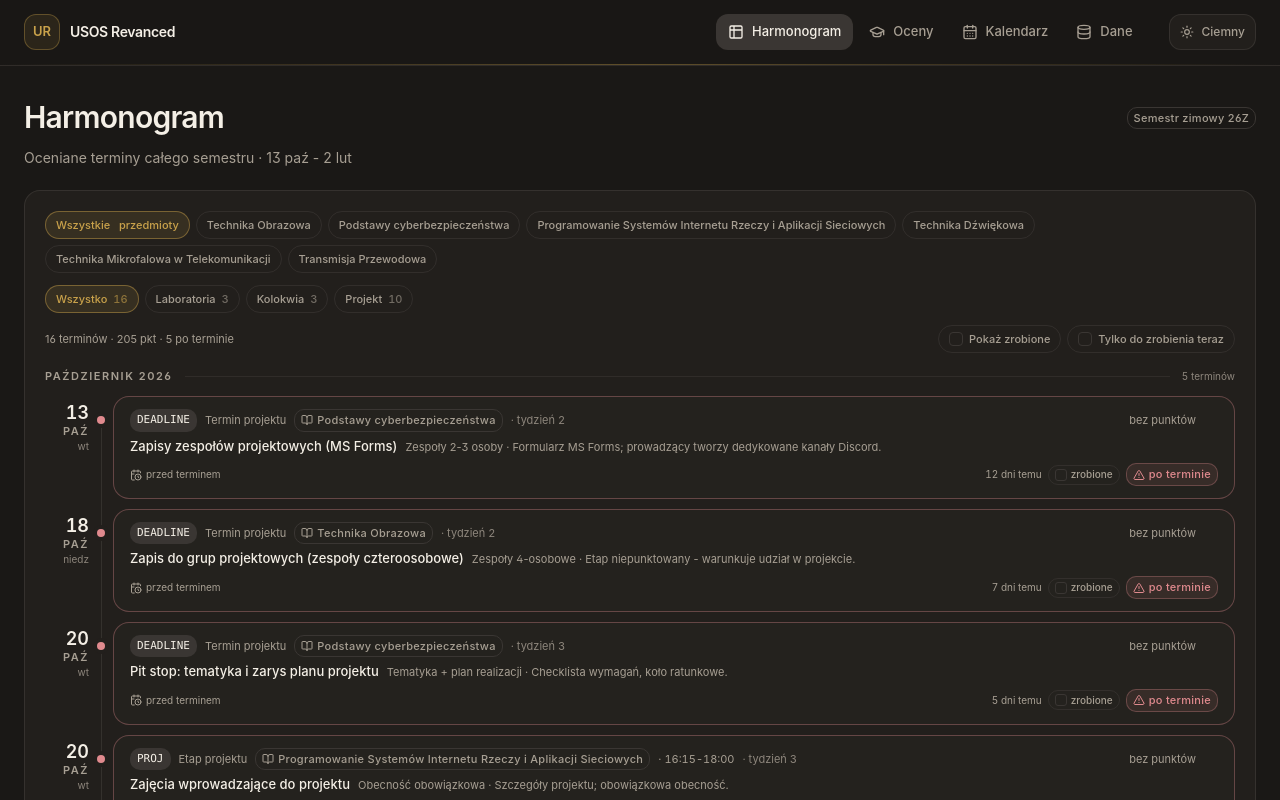
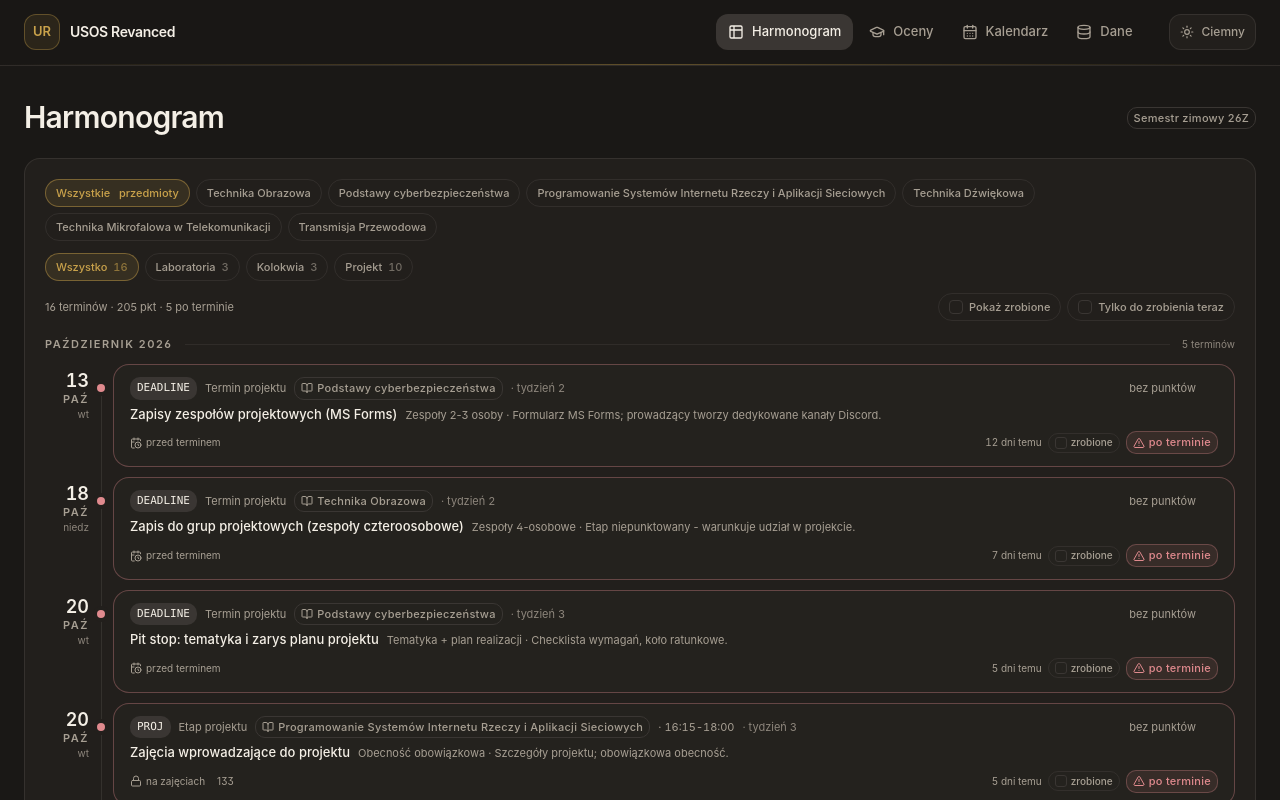
Before and after one commit to Viiico/UsosRevanced, a Nuxt app: page /harmonogram in a window 1280 px wide. Shown: the top 800 px of the page. Built offline with nearby package versions, Linux system fonts and the light colour scheme.

Commit message:
fix(harmonogram): kod przedmiotu w nagłówku karty poniżej xl, szczegóły przenoszone całym blokiem; bez podtytułu

```diff
--- a/app/pages/harmonogram.vue
+++ b/app/pages/harmonogram.vue
@@ -17,7 +17,6 @@ import {
 } from '~/lib/node-meta'
 import {
   dayOfMonth,
-  formatDate,
   formatWeekday,
   monthLabel,
   monthShort,
@@ -100,12 +99,6 @@ const stats = computed(() => ({
   points: visible.value.reduce((sum, term) => sum + (term.pointsMax ?? 0), 0),
 }))
 
-const range = computed(() => {
-  if (!items.value.length) return ''
-  const dates = items.value.map((term) => term.date).sort()
-  return `${formatDate(dates[0]!)} - ${formatDate(dates[dates.length - 1]!)}`
-})
-
 function byDate(a: Term, b: Term) {
   return `${a.date}${a.start ?? ''}`.localeCompare(`${b.date}${b.start ?? ''}`)
 }
@@ -156,12 +149,6 @@ function resetFilters() {
         <div class="flex flex-wrap items-center gap-1.5">
           <Badge variant="outline">{{ semester.name }} {{ semester.code }}</Badge>
         </div>
-      </div>
-
-      <div class="flex h-6 items-center">
-        <p class="truncate text-sm text-muted-foreground">
-          Oceniane terminy całego semestru · {{ range }}
-        </p>
       </div>
     </header>
 
@@ -316,9 +303,9 @@ function resetFilters() {
                         :title="subjectOf(term)?.name"
                       >
                         <BookOpen class="size-3" />
-                        <!-- Na telefonie kod przedmiotu - pełna nazwa (np. PSIR) rozpychała stronę. -->
-                        <span class="sm:hidden">{{ subjectOf(term)?.code }}</span>
-                        <span class="hidden truncate sm:inline">{{ subjectOf(term)?.name }}</span>
+                        <!-- Poniżej xl kod przedmiotu - pełna nazwa (np. PSIR) łamała nagłówek na kilka linii. -->
+                        <span class="xl:hidden">{{ subjectOf(term)?.code }}</span>
+                        <span class="hidden truncate xl:inline">{{ subjectOf(term)?.name }}</span>
                       </Badge>
                       <span v-if="term.start" class="tnum text-2xs text-muted-foreground">
                         · {{ term.start }}<template v-if="term.end">-{{ term.end }}</template>
@@ -341,12 +328,15 @@ function resetFilters() {
                       </span>
                     </div>
 
-                    <!-- Tytuł z wymaganiami i notatkami w jednym wierszu - zawija się dopiero, gdy brakuje miejsca. -->
+                    <!--
+                      Tytuł i szczegóły w jednym wierszu. Szczegóły to inline-block: gdy nie mieszczą się
+                      obok tytułu, przechodzą w całości do nowego wiersza zamiast łamać się w połowie.
+                    -->
                     <p class="mt-1.5 text-2xs leading-snug text-muted-foreground">
                       <span class="me-2 text-dense font-medium text-foreground">{{ term.title }}</span>
-                      <template v-if="term.requirement || term.notes">
+                      <span v-if="term.requirement || term.notes" class="inline-block max-w-full">
                         {{ [term.requirement, term.notes].filter(Boolean).join(' · ') }}
-                      </template>
+                      </span>
                     </p>
 
                     <div
```
